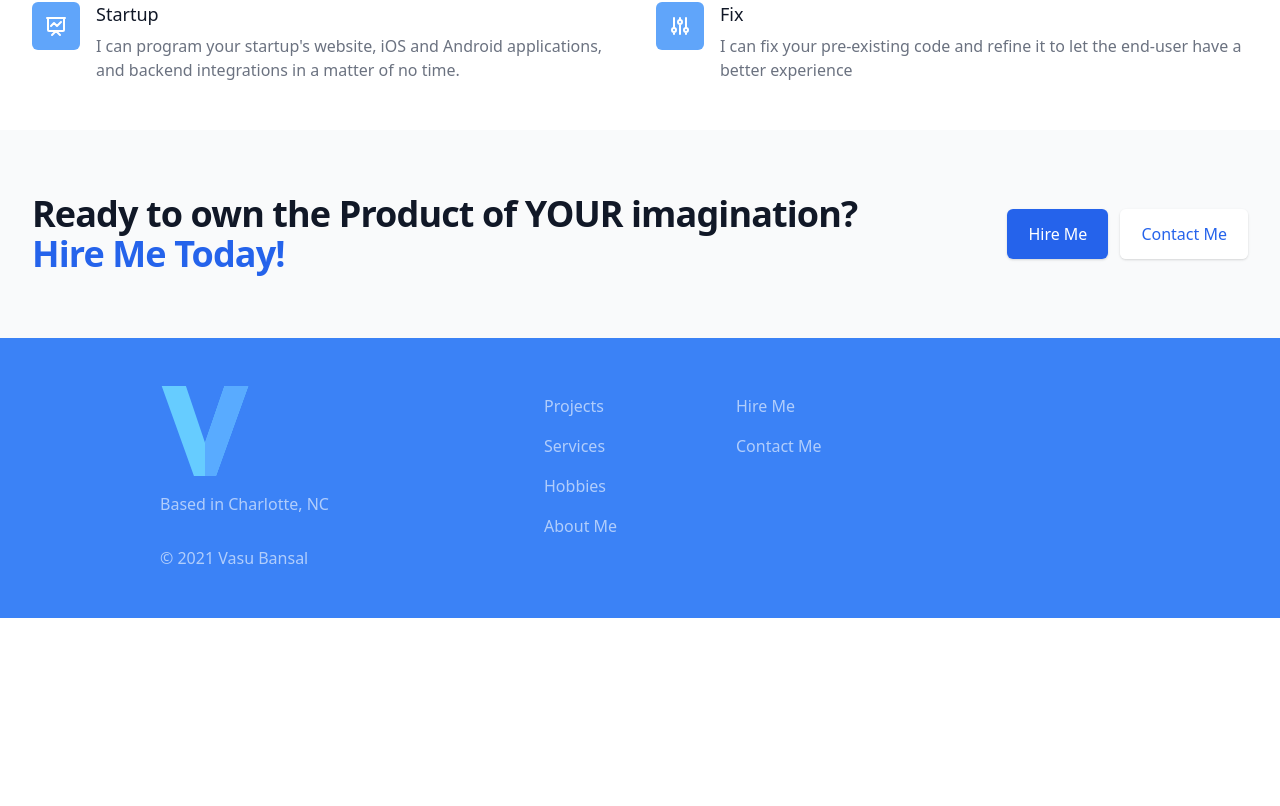
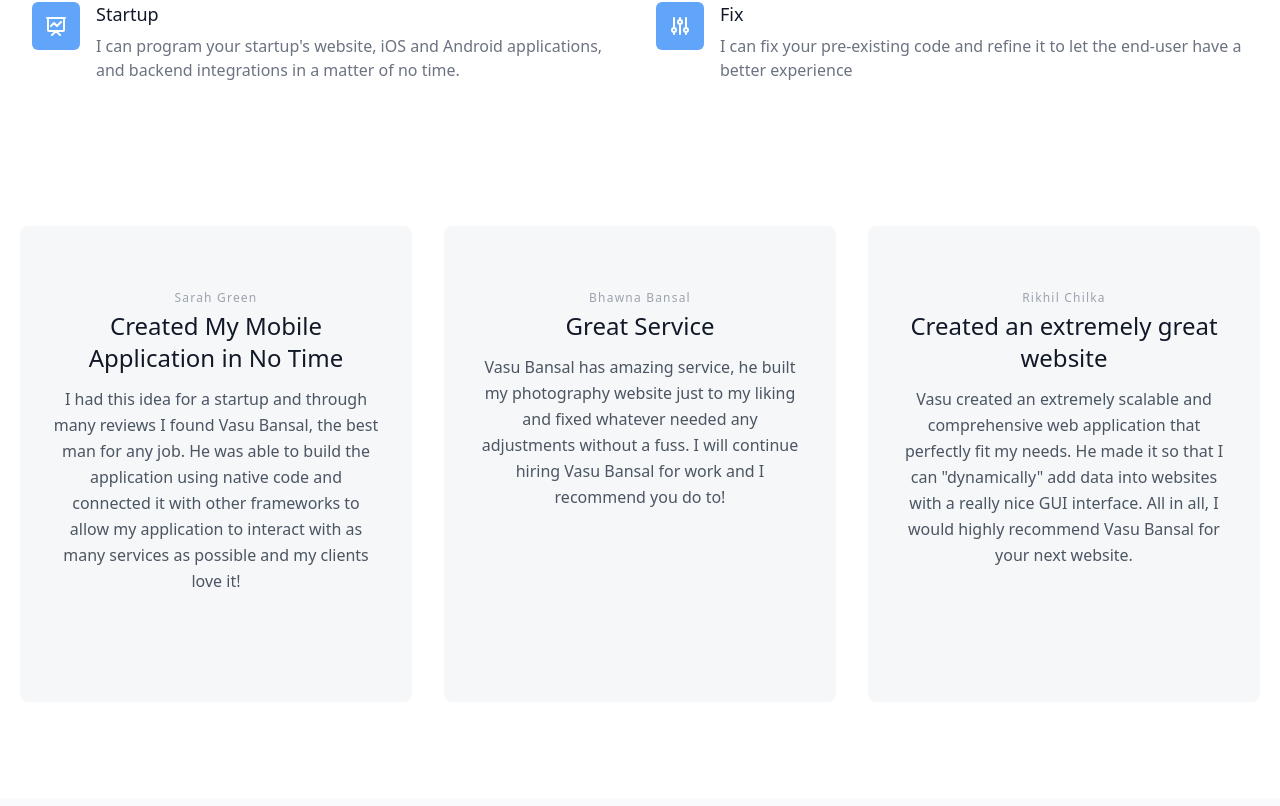
Before and after one commit to VahuBali/portfolio, a Next.js app: page / in a window 1280 px wide. Shown: the part 1174-1980 px from the top of the page. Before the commit the page ends 1792 px from the top, so only its background shows below. Built offline with nearby package versions, Linux system fonts and the light colour scheme.

Commit message:
Added Testimonial component to index.js (homepage)

```diff
--- a/components/Home Page/Services.jsx
+++ b/components/Home Page/Services.jsx
@@ -52,7 +52,7 @@ const features = [
 	},
 ]
 
-export default function Example() {
+export default function Services() {
   return (
 	<div className="py-12 bg-white">
 	  <div className="max-w-7xl mx-auto px-4 sm:px-6 lg:px-8">
--- /dev/null
+++ b/components/Home Page/Testimonial.jsx
@@ -0,0 +1,38 @@
+import React from 'react'
+
+export default function Testimonial() {
+    return (
+        <div>
+            <section class="text-gray-600 body-font">
+            <div class="container px-5 py-24 mx-auto">
+                <div class="flex flex-wrap -m-4">
+                <div class="p-4 lg:w-1/3">
+                    <div class="h-full bg-gray-100 bg-opacity-75 px-8 pt-16 pb-24 rounded-lg overflow-hidden text-center relative">
+                    <h2 class="tracking-widest text-xs title-font font-medium text-gray-400 mb-1">Sarah Green</h2>
+                    <h1 class="title-font sm:text-2xl text-xl font-medium text-gray-900 mb-3">Created My Mobile Application in No Time</h1>
+                    <p class="leading-relaxed mb-3">I had this idea for a startup and through many reviews I found Vasu Bansal, the best man for any job. He was able to build the application using native code and connected it with other frameworks to allow my application to interact with as many services as possible and my clients love it!</p>
+
+                    </div>
+                </div>
+                <div class="p-4 lg:w-1/3">
+                    <div class="h-full bg-gray-100 bg-opacity-75 px-8 pt-16 pb-24 rounded-lg overflow-hidden text-center relative">
+                    <h2 class="tracking-widest text-xs title-font font-medium text-gray-400 mb-1">Bhawna Bansal</h2>
+                    <h1 class="title-font sm:text-2xl text-xl font-medium text-gray-900 mb-3">Great Service</h1>
+                    <p class="leading-relaxed mb-3">Vasu Bansal has amazing service, he built my photography website just to my liking and fixed whatever needed any adjustments without a fuss. I will continue hiring Vasu Bansal for work and I recommend you do to!</p>
+
+                    </div>
+                </div>
+                <div class="p-4 lg:w-1/3">
+                    <div class="h-full bg-gray-100 bg-opacity-75 px-8 pt-16 pb-24 rounded-lg overflow-hidden text-center relative">
+                    <h2 class="tracking-widest text-xs title-font font-medium text-gray-400 mb-1">Rikhil Chilka</h2>
+                    <h1 class="title-font sm:text-2xl text-xl font-medium text-gray-900 mb-3">Created an extremely great website</h1>
+                    <p class="leading-relaxed mb-3">Vasu created an extremely scalable and comprehensive web application that perfectly fit my needs. He made it so that I can "dynamically" add data into websites with a really nice GUI interface. All in all, I would highly recommend Vasu Bansal for your next website.</p>
+
+                    </div>
+                </div>
+                </div>
+            </div>
+            </section>
+        </div>
+    )
+}
--- a/package.json
+++ b/package.json
@@ -10,7 +10,9 @@
   "dependencies": {
     "@headlessui/react": "^1.2.0",
     "@heroicons/react": "^1.0.1",
+    "@tailwindcss/forms": "^0.3.2",
     "next": "latest",
+    "pure-react-carousel": "^1.27.6",
     "react": "^17.0.1",
     "react-dom": "^17.0.1"
   },
--- a/pages/index.js
+++ b/pages/index.js
@@ -4,6 +4,7 @@ import Landing from "../components/Home Page/Landing";
 import Services from "../components/Home Page/Services"
 import Footer from "../components/Home Page/Footer"
 import CTA from "../components/Home Page/CTA"
+import Testimonial from "../components/Home Page/Testimonial"
 
 
 export default function Home() {
@@ -30,6 +31,8 @@ export default function Home() {
 
       <Services />
 
+      <Testimonial />
+
       <CTA />
 
       <Footer />
--- a/tailwind.config.js
+++ b/tailwind.config.js
@@ -15,5 +15,7 @@ module.exports = {
   variants: {
     extend: {},
   },
-  plugins: [],
+  plugins: [
+    require('@tailwindcss/forms'),
+  ],
 }
```
Also changed, not shown: 1 other file (tests, documents, lock files or other folders).
